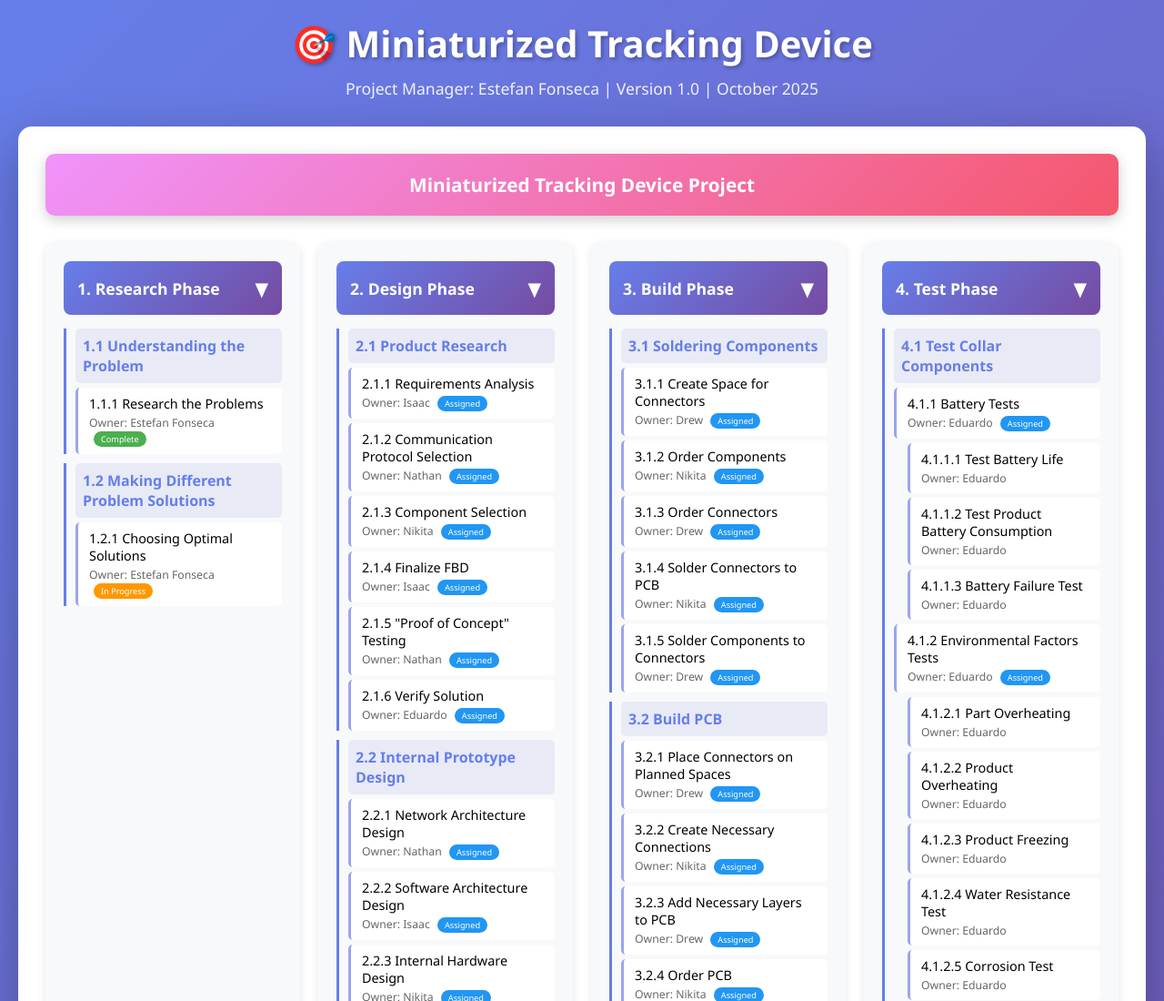
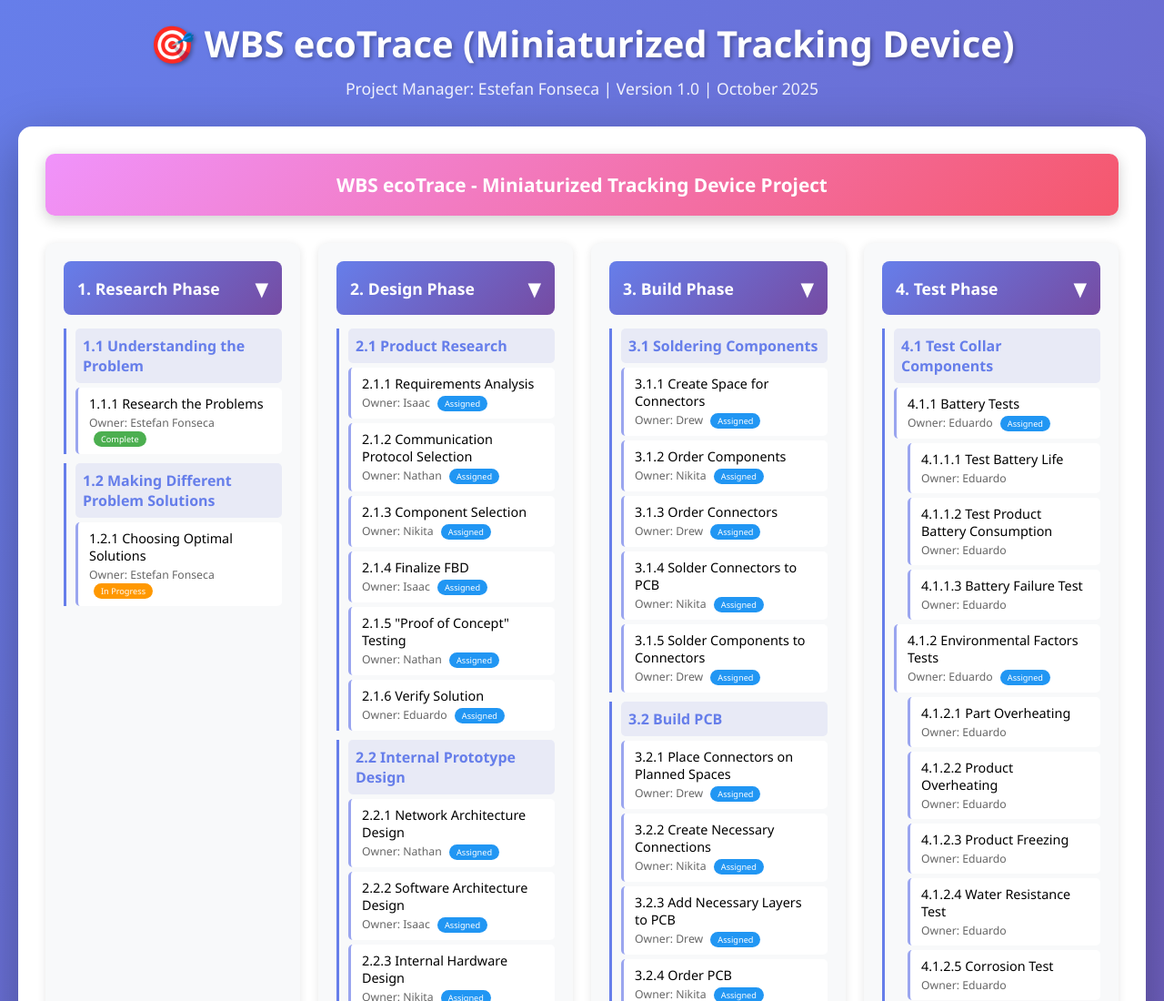
Before and after one commit to zaului-au/charity-water-landing, a plain HTML site: page index.html in a window 1280 px wide. Shown: the top 1100 px of the page at 91% size. Drawn offline with Linux system fonts and the light colour scheme.

```diff
--- a/index.html
+++ b/index.html
@@ -3,7 +3,7 @@
 <head>
     <meta charset="UTF-8">
     <meta name="viewport" content="width=device-width, initial-scale=1.0">
-    <title>WBS - Miniaturized Tracking Device</title>
+    <title>WBS ecoTrace - Miniaturized Tracking Device</title>
     <style>
         * {
             margin: 0;
@@ -202,13 +202,13 @@
 </head>
 <body>
     <div class="header">
-        <h1>🎯 Miniaturized Tracking Device</h1>
+        <h1>🎯 WBS ecoTrace (Miniaturized Tracking Device)</h1>
         <p>Project Manager: Estefan Fonseca | Version 1.0 | October 2025</p>
     </div>
 
     <div class="wbs-container">
         <div class="project-root">
-            Miniaturized Tracking Device Project
+            WBS ecoTrace - Miniaturized Tracking Device Project
         </div>
 
         <div class="phases">
```
